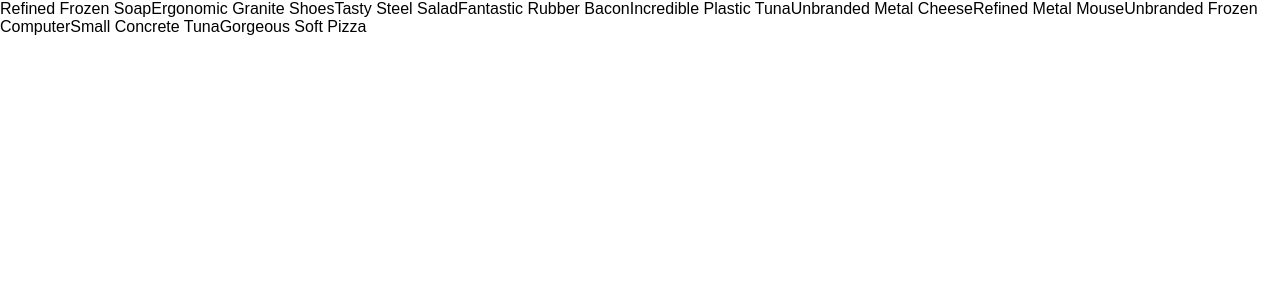
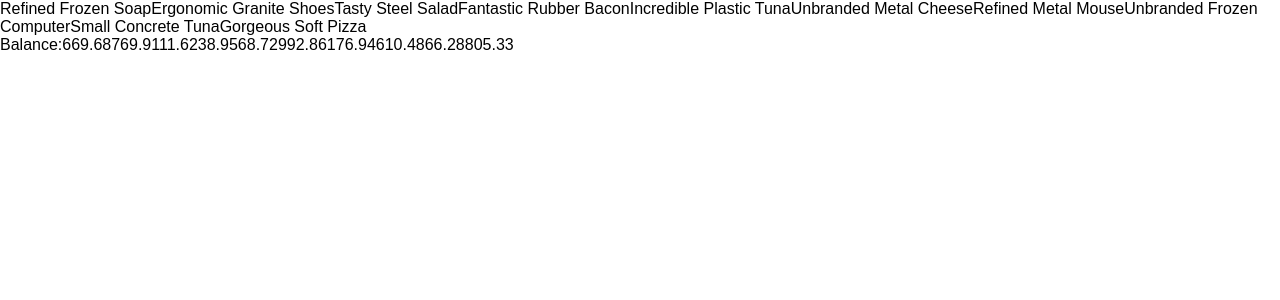
Before and after one commit to tnsherpa1/bank-of-react, a React (Create React App) app: page /credits in a window 1280 px wide. Shown: the top 300 px of the page. Built offline with nearby package versions, Linux system fonts and the light colour scheme.

Commit message:
adds account balance component

```diff
--- a/src/App.js
+++ b/src/App.js
@@ -3,16 +3,22 @@ import { BrowserRouter as Router, Switch, Route } from 'react-router-dom'
 import Home from './components/Home'
 import Debits from './components/Debits'
 import Credits from './components/Credits'
+import DebitData from './api/debits'
+import CreditData from './api/credits'
+import AccountBalance from './components/AccountBalance'
 
 class App extends Component {
   render() {
     return (
       <Router>
+        <div>
         <Switch>
           <Route exact path="/" component={Home}/>
           <Route exact path="/debits" component={Debits}/>
           <Route exact path="/credits" component={Credits}/>
         </Switch>
+        <AccountBalance debits={DebitData} credits={CreditData}/>
+        </div>
       </Router>
     );
   }
--- /dev/null
+++ b/src/components/AccountBalance.js
@@ -0,0 +1,20 @@
+import React, {Component} from 'react'
+import DebitData from '../api/debits'
+import CreditData from '../api/credits'
+
+class AccountBalance extends Component {
+  render() {
+    return (
+      <div>
+        Balance:
+        {
+          this.props.debits.map(item=>{
+            return item.amount
+          })
+        }
+      </div>
+    );
+  }
+}
+
+export default AccountBalance;
```
